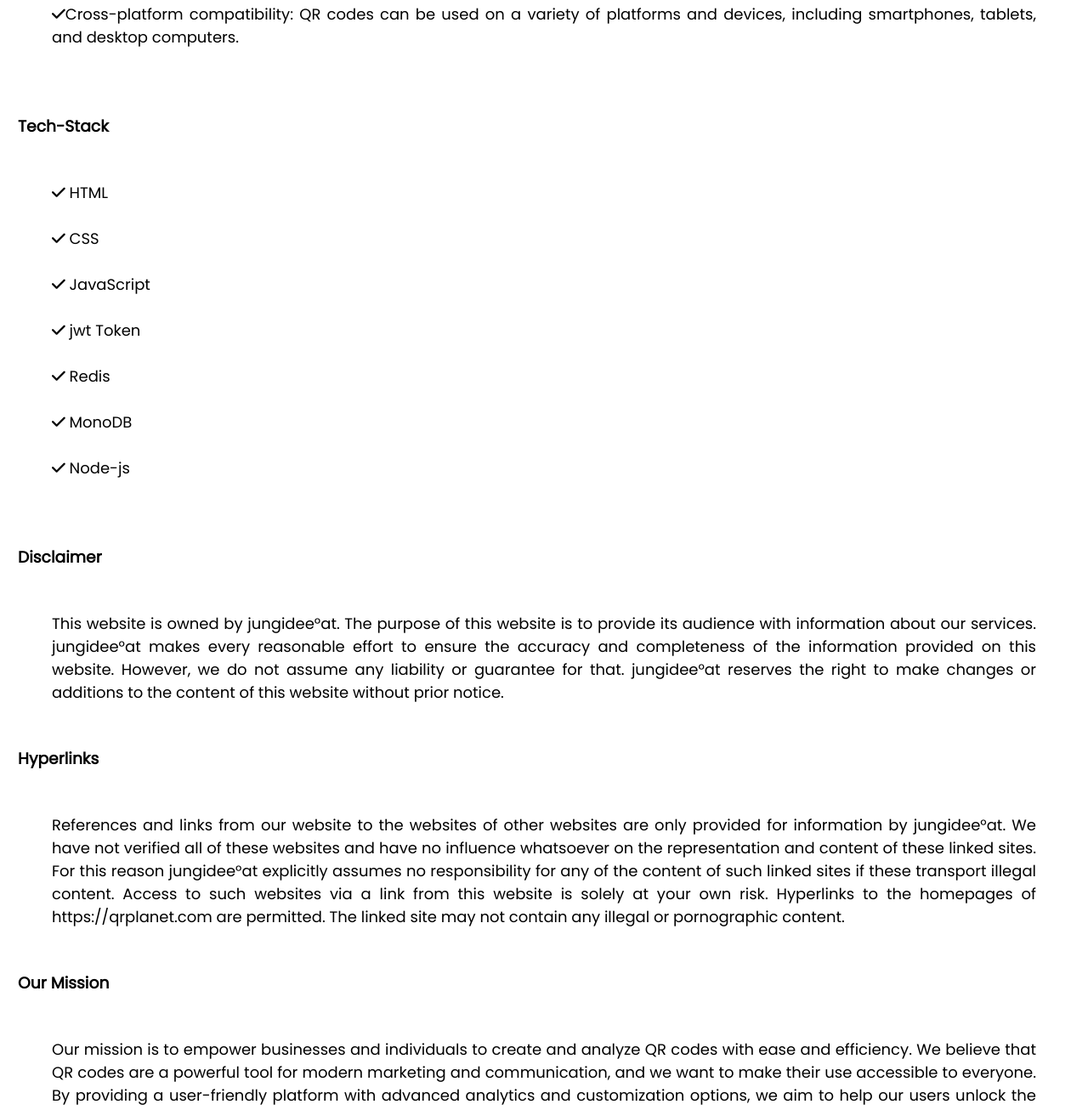
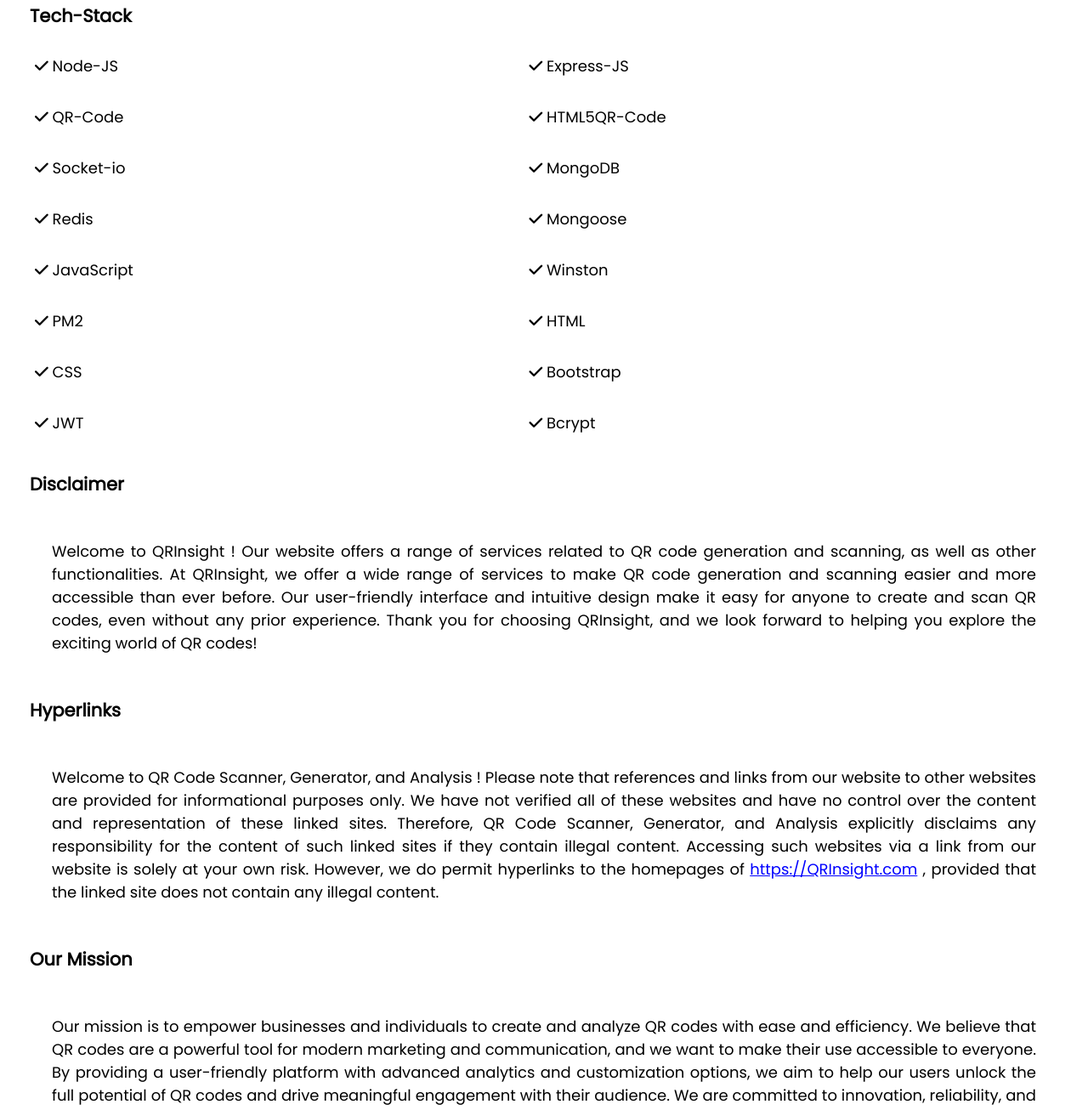
Before and after one commit to Niteshthori24198/QR-Insight, a plain HTML site: page Front-End/View/about.html in a window 1280 px wide. Shown: the part 1494-2800 px from the top of the page at 85% size. Drawn offline with nearby package versions, Linux system fonts and the light colour scheme.

Commit message:
about section FE

```diff
--- a/Front-End/Styles/about.css
+++ b/Front-End/Styles/about.css
@@ -1,6 +1,5 @@
-
 /* slider starts css hare  */
-body{
+body {
   margin: 0;
   padding: 0;
   box-sizing: border-box;
@@ -109,14 +108,14 @@
 
 /* slider end css hare */
 
-#pankaj-div{
+#pankaj-div {
   /* margin-top: 50px; */
   /* grid-template-columns: repeat(2, 1fr); */
   display: flex;
   justify-content: space-around;
 }
 
-#detail-data{
+#detail-data {
   /* width: 50%; */
   margin: auto;
   margin: 25px;
@@ -125,9 +124,9 @@
   display: flex;
 
 }
-#detail-data>div{
-  width: 700px;
-  /* width: 700px; */
+
+#detail-data>div {
+  /* border: 1px solid red; */
   margin: auto;
   /* align-items: center; */
   display: flex;
@@ -135,7 +134,7 @@
 
 
 
-#detail-data p{
+#detail-data p {
 
   margin: 10px;
   margin-bottom: 20px;
@@ -143,17 +142,37 @@
 }
 
 
+#tech_stack_disp{
+  display: grid;
+  grid-template-columns: repeat(2,1fr);
+  gap: 60px 5px;
+}
 
 
 
-#dis-pankaj{
+#tech_stack_disp span{
+  margin: -20px;
+}
+
+#dis-pankaj {
   margin: 20px;
 }
-#dis-pankaj h3{
-    margin: 10px 1px 10px ;
+
+
+#dis-pankaj > p:nth-child(10) span{
+  text-decoration: underline;
+  color: blue;
 }
-#dis-pankaj p{
-    margin: 10px 1px 10px ;
+
+
+#dis-pankaj h3 {
+  /* margin: 10px 1px 10px; */
+  padding: 0px 15px;
+  font-size: 21px;
+}
+
+#dis-pankaj p {
+  margin: 10px 1px 10px;
   text-align: justify;
   /* box-shadow: rgba(0, 0, 0, 0.02) 0px 1px 3px 0px, rgba(27, 31, 35, 0.15) 0px 0px 0px 1px; */
   padding: 40px;
@@ -162,11 +181,11 @@
   text-align: justify;
 }
 
-#slider-pankaj{
-    width: 50% ;
+#slider-pankaj {
+  width: 70%;
 }
 
-#hading{
+#hading {
   text-align: center;
   margin: 50px;
 }
@@ -174,13 +193,15 @@
 /* profile css hare */
 
 @import url('https://fonts.googleapis.com/css2?family=Poppins:wght@200;300;400;500&display=swap');
-*{
+
+* {
   margin: 0;
   padding: 0;
   box-sizing: border-box;
   font-family: 'Poppins', sans-serif;
 }
-.main{
+
+.main {
   /* width: 100%; */
   /* height: 100vh; */
   display: flex;
@@ -190,7 +211,8 @@
   background-position: center;
   background-size: cover;
 }
-.profile-card{
+
+.profile-card {
   margin-bottom: 60px;
   display: flex;
   flex-direction: column;
@@ -200,49 +222,58 @@
   border-radius: 25px;
   padding: 30px;
   border: 1px solid #ffffff40;
-  box-shadow: 0 5px 20px rgba(0,0,0,0.4);
+  box-shadow: rgba(149, 157, 165, 0.2) 0px 8px 24px;
 }
-.image{
+
+.image {
   position: relative;
   height: 150px;
   width: 150px;
 }
-.image .profile-pic{
+
+.image .profile-pic {
   width: 100%;
   height: 100%;
   object-fit: cover;
   border-radius: 50%;
-  box-shadow: 0 5px 20px rgba(0,0,0,0.4);
+  box-shadow: 0 5px 20px rgba(0, 0, 0, 0.4);
 }
-.data{
+
+.data {
   display: flex;
   flex-direction: column;
   align-items: center;
   margin-top: 15px;
 }
-.data h2{
+
+.data h2 {
   font-size: 33px;
   font-weight: 600;
 }
-span{
+
+span {
   font-size: 18px;
 }
-.row{
+
+.row {
   display: flex;
   align-items: center;
   margin-top: 30px;
   text-align: center;
 }
-.row .info{
+
+.row .info {
   text-align: center;
   padding: 0 20px;
 }
-.buttons{
+
+.buttons {
   display: flex;
   align-items: center;
   margin-top: 30px;
 }
-.buttons .btn{
+
+.buttons .btn {
   color: #fff;
   text-decoration: none;
   margin: 0 20px;
@@ -252,18 +283,25 @@
   white-space: nowrap;
   background: linear-gradient(to left, #33ccff 0%, #ff99cc 100%);
 }
-.buttons .btn:hover{
-  box-shadow: inset 0 5px 20px rgba(0,0,0,0.4);
+
+.buttons .btn:hover {
+  box-shadow: inset 0 5px 20px rgba(0, 0, 0, 0.4);
 }
 
 
-#profile-pankaj{
+#profile-pankaj {
   margin-top: 50px;
   display: grid;
   /* background-image: url(https://tinypic.host/images/2023/03/20/Shapes-Abstraction-Background-2466799.jpg); */
-    grid-template-columns: repeat(3,auto);
+  grid-template-columns: repeat(3, auto);
   margin-left: 10px;
   justify-content: space-around;
+}
+
+
+
+.data > h2{
+  font-size: 21px;
 }
 
 
@@ -277,13 +315,14 @@
     grid-template-columns: repeat(2, 1fr);
   }
 
-    #pankaj-div{
+  #pankaj-div {
     /* margin-top: 50px; */
     /* grid-template-columns: repeat(2, 1fr); */
     display: block;
     justify-content: space-around;
   }
-      .main{
+
+  .main {
     width: 100%;
     /* height: 100vh; */
     display: flex;
@@ -293,18 +332,19 @@
     background-position: center;
     background-size: cover;
   }
-      #slider-pankaj{
-        width: 96% ;
+
+  #slider-pankaj {
+    width: 96%;
     margin: 10px;
     align-items: center;
   }
-    #dis-pankaj h3{
+
+  #dis-pankaj h3 {
     /* margin: 10px 1px 10px ; */
     text-align: center;
   }
-  #detail-data>div{
-    width: 700px;
-    /* width: 700px; */
+
+  #detail-data>div {
     margin: 10px;
     /* align-items: center; */
     display: flex;
@@ -313,34 +353,40 @@
 
 /* Media query for screens smaller than 400px */
 @media (max-width: 800px) {
-    #profile-pankaj{
+  #profile-pankaj {
     display: grid;
     grid-template-columns: repeat(1, 1fr);
   }
 
-    #dis-pankaj h3{
+  #dis-pankaj h3 {
     /* margin: 10px 1px 10px ; */
     justify-content: center;
     text-align: center;
   }
-    #detail-data div:nth-child(2){
+
+  #detail-data div:nth-child(2) {
     padding-left: 10px;
   }
 
-  #detail-data{
+  #detail-data {
     width: 95%;
     margin: auto;
-    box-shadow: rgba(0, 0, 0, 0.16) 0px 1px 4px;
     padding: 20px;
     display: flex;
 
   }
 
-#profile-pankaj>div{
+  #profile-pankaj>div {
 
     width: 80%;
     margin: auto;
 
   }
 
+
+  .data > h2{
+    font-size: 18px;
   }
+
+
+}
--- a/Front-End/View/about.html
+++ b/Front-End/View/about.html
@@ -67,9 +67,9 @@
                                     alt="Image" class="img" id="img2">
                                 <img src="https://media.gettyimages.com/id/1446220010/photo/young-casually-clothed-man-getting-from-a-delivery-guy-in-the-office.jpg?s=612x612&w=0&k=20&c=TCZNYBYx894caQevQ1mrwdrMM-cjg4fnl5MNMxPZQAM="
                                     alt="Image" class="img" id="img3">
-                                    <img src="https://media.gettyimages.com/id/1248900207/photo/businesswomen-syncing-their-phones-with-covid-19-tracking-app.jpg?s=612x612&w=0&k=20&c=nQ3werNrVkfoetflhqG5woFT3X3xUcajnBRPjNWTKMU="
+                                <img src="https://media.gettyimages.com/id/1248900207/photo/businesswomen-syncing-their-phones-with-covid-19-tracking-app.jpg?s=612x612&w=0&k=20&c=nQ3werNrVkfoetflhqG5woFT3X3xUcajnBRPjNWTKMU="
                                     alt="Image" class="img" id="img3">
-                                    <img src="https://media.gettyimages.com/id/1248900282/photo/businessman-showing-covid-19-tracking-app-on-his-phone.jpg?s=612x612&w=0&k=20&c=2A_SzeZtU-NCF9b6Lb3rokApr8JfkaFQQLiWHD1QGZw="
+                                <img src="https://media.gettyimages.com/id/1248900282/photo/businessman-showing-covid-19-tracking-app-on-his-phone.jpg?s=612x612&w=0&k=20&c=2A_SzeZtU-NCF9b6Lb3rokApr8JfkaFQQLiWHD1QGZw="
                                     alt="Image" class="img" id="img3">
 
                                 <div id="contain-button">
@@ -91,14 +91,18 @@
 
     </div>
     <div id="dis-pankaj">
+
         <h3>About to Insight</h3>
+
         <p>Welcome, A QR code website is a website that uses QR codes to provide quick and easy access to information or
             resources. QR codes are two-dimensional barcodes that can be scanned using a smartphone camera, providing a
             seamless way to connect users with digital content. A QR code website typically consists of a series of web
             pages that are designed to be mobile-friendly and easy to navigate. Each page on the site is associated with
             a specific QR code, . Users can simply scan the QR code with their smartphone camera, and they will be taken
             directly to the corresponding web page.</p>
+
         <h3>Our Features</h3>
+
         <p>
             <span><i class="fas fa-check"></i> High-capacity storage: QR codes can store much more data than traditional
                 barcodes.</span><br><br>
@@ -114,41 +118,59 @@
                 shapes, and logos to match your branding or preferences.</span><br><br>
             <span><i class="fas fa-check"></i> Easy to create: QR codes can be easily created using online tools and
                 software. </span><br><br>
-            <span><i class="fas fa-check"></i> making them accessible to businesses and individuals of all sizes and
-                skill levels. </span><br><br>
-            <span><i class="fas fa-check"></i>Cross-platform compatibility: QR codes can be used on a variety of
-                platforms and devices, including smartphones, tablets, and desktop computers.</span><br><br>
 
 
         </p>
+
         <h3>Tech-Stack</h3>
-        <p>
 
-            <span><i class="fas fa-check"></i> HTML</span> <br><br>
-            <span><i class="fas fa-check"></i> CSS</span> <br><br>
-            <span><i class="fas fa-check"></i> JavaScript</span> <br><br>
-            <span><i class="fas fa-check"></i> jwt Token</span> <br><br>
-            <span><i class="fas fa-check"></i> Redis</span> <br><br>
-            <span><i class="fas fa-check"></i> MonoDB</span> <br><br>
-            <span><i class="fas fa-check"></i> Node-js</span> <br><br>
+        <p id="tech_stack_disp">
+
+            <span><i class="fas fa-check"></i> Node-JS</span>
+            <span><i class="fas fa-check"></i> Express-JS</span>
+            <span><i class="fas fa-check"></i> QR-Code</span>
+            <span><i class="fas fa-check"></i> HTML5QR-Code</span>
+            <span><i class="fas fa-check"></i> Socket-io</span>
+            <span><i class="fas fa-check"></i> MongoDB</span>
+            <span><i class="fas fa-check"></i> Redis</span>
+            <span><i class="fas fa-check"></i> Mongoose</span>
+            <span><i class="fas fa-check"></i> JavaScript</span>
+            <span><i class="fas fa-check"></i> Winston</span>
+            <span><i class="fas fa-check"></i> PM2</span>
+            <span><i class="fas fa-check"></i> HTML</span>
+            <span><i class="fas fa-check"></i> CSS</span>
+            <span><i class="fas fa-check"></i> Bootstrap</span>
+            <span><i class="fas fa-check"></i> JWT</span>
+            <span><i class="fas fa-check"></i> Bcrypt</span>
+
         </p>
+
         <h3>Disclaimer</h3>
-        <p>This website is owned by jungidee°at. The purpose of this website is to provide its audience with information
-            about our services. jungidee°at makes every reasonable effort to ensure the accuracy and completeness of the
-            information provided on this website. However, we do not assume any liability or guarantee for that.
-            jungidee°at reserves the right to make changes or additions to the content of this website without prior
-            notice.</p>
+
+        <p>Welcome to QRInsight ! Our website offers a range of services related to QR code generation and scanning, as
+            well as other functionalities. At QRInsight, we offer a wide range of services to make QR code generation
+            and scanning easier and more accessible than ever before. Our user-friendly interface and intuitive design
+            make it easy for anyone to create and scan QR codes, even without any prior experience. Thank you for
+            choosing QRInsight, and we look forward to helping you explore the exciting world of QR codes! </p>
 
         <h3>Hyperlinks</h3>
-        <p>References and links from our website to the websites of other websites are only provided for information by
-            jungidee°at. We have not verified all of these websites and have no influence whatsoever on the
-            representation and content of these linked sites. For this reason jungidee°at explicitly assumes no
-            responsibility for any of the content of such linked sites if these transport illegal content. Access to
-            such websites via a link from this website is solely at your own risk. Hyperlinks to the homepages of
-            https://qrplanet.com are permitted. The linked site may not contain any illegal or pornographic content.</p>
+
+        <p>Welcome to QR Code Scanner, Generator, and Analysis ! Please note that references and links from our website
+            to other websites are provided for informational purposes only. We have not verified all of these websites
+            and have no control over the content and representation of these linked sites. Therefore, QR Code Scanner,
+            Generator, and Analysis explicitly disclaims any responsibility for the content of such linked sites if they
+            contain illegal content. Accessing such websites via a link from our website is solely at your own risk.
+
+            However, we do permit hyperlinks to the homepages of <span>https://QRInsight.com</span> , provided that the
+            linked site does not contain any illegal content.</p>
 
         <h3>Our Mission</h3>
-        <p>Our mission is to empower businesses and individuals to create and analyze QR codes with ease and efficiency. We believe that QR codes are a powerful tool for modern marketing and communication, and we want to make their use accessible to everyone. By providing a user-friendly platform with advanced analytics and customization options, we aim to help our users unlock the full potential of QR codes and drive meaningful engagement with their audience. We are committed to innovation, reliability, and customer satisfaction, and we strive to be the leading provider of QR code generation and analysis solutions..</p>
+        <p>Our mission is to empower businesses and individuals to create and analyze QR codes with ease and efficiency.
+            We believe that QR codes are a powerful tool for modern marketing and communication, and we want to make
+            their use accessible to everyone. By providing a user-friendly platform with advanced analytics and
+            customization options, we aim to help our users unlock the full potential of QR codes and drive meaningful
+            engagement with their audience. We are committed to innovation, reliability, and customer satisfaction, and
+            we strive to be the leading provider of QR code generation and analysis solutions.</p>
     </div>
     <h1 id="hading">Developers</h1>
     <div id="profile-pankaj">
@@ -159,11 +181,12 @@
                         <img src="https://tinypic.host/images/2022/12/19/img_avatar.png" alt="" class="profile-pic">
                     </div>
                     <div class="data">
-                        <h2>name</h2>
-                        <span>Developer & Designer</span>
+                        <h2>Nitesh Kumar</h2>
+                        <span>BackEnd Developer</span>
                     </div>
                     <div class="row">
-                        <span>Skilled and dedicated developer with a passion for innovative solutions, proficient in multiple programming languages .</span>
+                        <span>Skilled and dedicated developer with a passion for innovative solutions, proficient in
+                            multiple programming languages .</span>
                     </div>
                     <div class="buttons">
                         <a href="#" class="btn">Message</a>
@@ -179,11 +202,12 @@
                         <img src="https://tinypic.host/images/2022/12/19/img_avatar.png" alt="" class="profile-pic">
                     </div>
                     <div class="data">
-                        <h2>name</h2>
-                        <span>Developer & Designer</span>
+                        <h2>Kishan Sharma</h2>
+                        <span>Full Stack Developer</span>
                     </div>
                     <div class="row">
-                        <span>Bringing years of experience in software development, web development, data analytics, and user experience design to the team.</span>
+                        <span>Bringing years of experience in software development, web development, and user experience
+                            design to the team.</span>
                     </div>
                     <div class="buttons">
                         <a href="#" class="btn">Message</a>
@@ -199,11 +223,12 @@
                         <img src="https://tinypic.host/images/2022/12/19/img_avatar.png" alt="" class="profile-pic">
                     </div>
                     <div class="data">
-                        <h2>name</h2>
+                        <h2>Venkatesh Tiwari</h2>
                         <span>Developer & Designer</span>
                     </div>
                     <div class="row">
-                        <span>Dedicated to ensuring that the platform is user-friendly and provides reliable and efficient QR code generation and analysis solutions.</span>
+                        <span>Dedicated to ensuring that the platform is user-friendly and having passion for learning
+                            and developing things.</span>
                     </div>
                     <div class="buttons">
                         <a href="#" class="btn">Message</a>
@@ -219,11 +244,12 @@
                         <img src="https://tinypic.host/images/2022/12/19/img_avatar.png" alt="" class="profile-pic">
                     </div>
                     <div class="data">
-                        <h2>name</h2>
+                        <h2>Rajesh Kumar</h2>
                         <span>Developer & Designer</span>
                     </div>
                     <div class="row">
-                        <span>Continuously striving to innovate and improve the platform to meet the evolving needs of our users.</span>
+                        <span>Continuously striving to innovate and improve the platform to meet the evolving needs of
+                            our users.</span>
                     </div>
                     <div class="buttons">
                         <a href="#" class="btn">Message</a>
@@ -239,11 +265,12 @@
                         <img src="https://tinypic.host/images/2022/12/19/img_avatar.png" alt="" class="profile-pic">
                     </div>
                     <div class="data">
-                        <h2>name</h2>
+                        <h2>Pankaj Jain</h2>
                         <span>Developer & Designer</span>
                     </div>
                     <div class="row">
-                        <span>A valued member of our team, committed to customer satisfaction and the success of our project.</span>
+                        <span>A valued member of our team, committed to customer satisfaction and the success of our
+                            project.</span>
                     </div>
                     <div class="buttons">
                         <a href="#" class="btn">Message</a>
```
Lines whose indentation alone changed are shown as unchanged.
